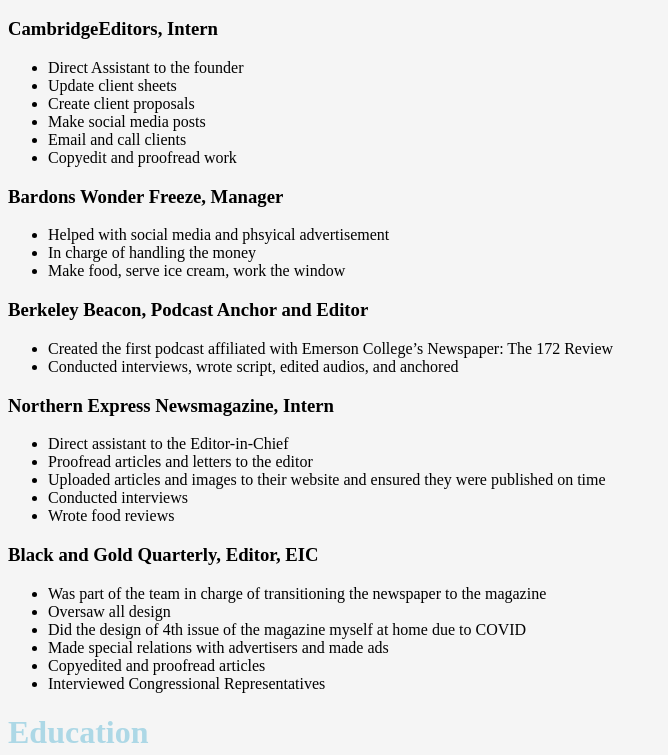
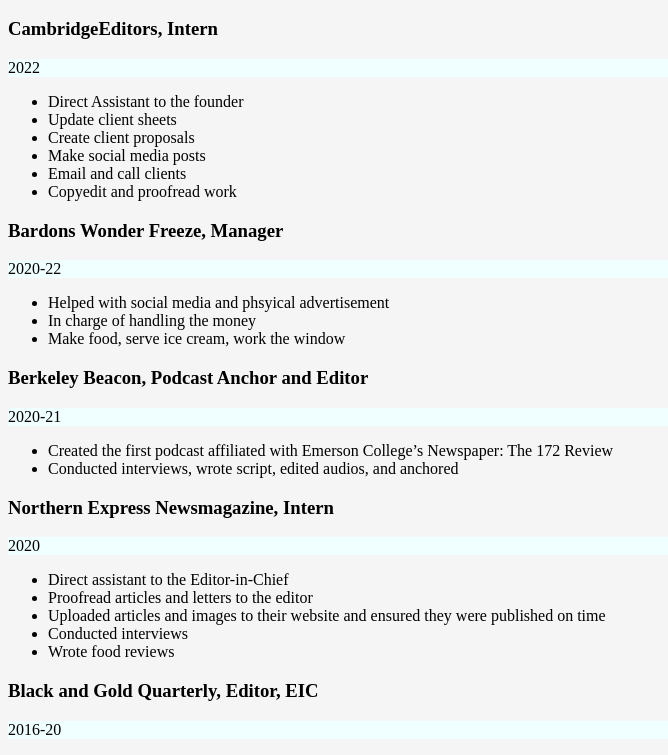
Before and after one commit to bboycer/bboycer.github.io, a plain HTML site: page index.html in a window 1280 px wide. Shown: the part 182-937 px from the top of the page, without its empty margins (0-668 px from the left). Drawn offline with Linux system fonts and the light colour scheme.

Commit message:
Update index.html

```diff
--- a/index.html
+++ b/index.html
@@ -11,6 +11,7 @@
     <h1>Work Experience</h1>
 
 <h3>CambridgeEditors, Intern</h3>
+    <p class="light">2022</p>
 <!╌ Use br to BReak up the text in your documents. P adds a new Paragraph, while br adds a line BReak. ╌>
    <ul>
 <li>Direct Assistant to the founder</li>
@@ -23,6 +24,7 @@
 
 
 <h3>Bardons Wonder Freeze, Manager</h3>
+    <p class="light">2020-22</p>
 <ul>
 <li>Helped with social media and phsyical advertisement</li>
 <li>In charge of handling the money</li>
@@ -30,12 +32,14 @@
     </ul>
 
 <h3>Berkeley Beacon, Podcast Anchor and Editor</h3>
+    <p class="light">2020-21</p>
     <ul>
 <li>Created the first podcast affiliated with Emerson College’s Newspaper: The 172 Review</li>
 <li>Conducted interviews, wrote script, edited audios, and anchored</li>
     </ul>
 
 <h3>Northern Express Newsmagazine, Intern</h3>
+    <p class="light">2020</p>
     <ul>
 <li>Direct assistant to the Editor-in-Chief</li>
 <li>Proofread articles and letters to the editor</li>
@@ -45,6 +49,7 @@
     </ul>
 
 <h3>Black and Gold Quarterly, Editor, EIC</h3>
+    <p class="light">2016-20</p>
     <ul>
 <li>Was part of the team in charge of transitioning the newspaper to the magazine</li>
 <li>Oversaw all design</li>
```
